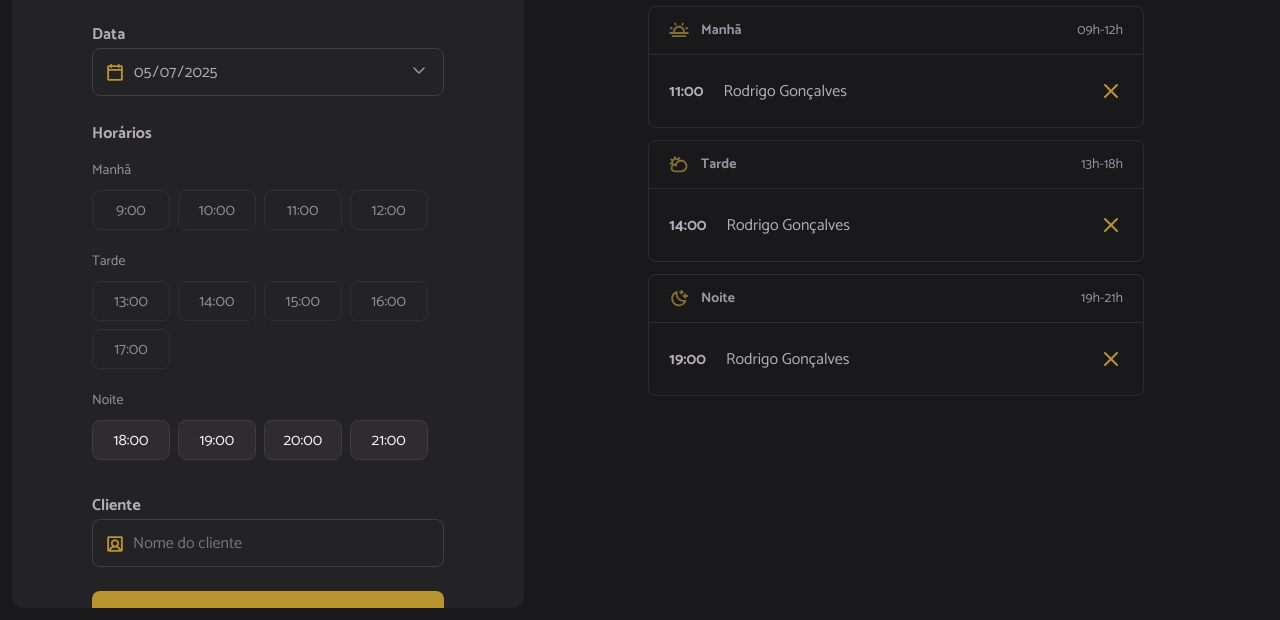
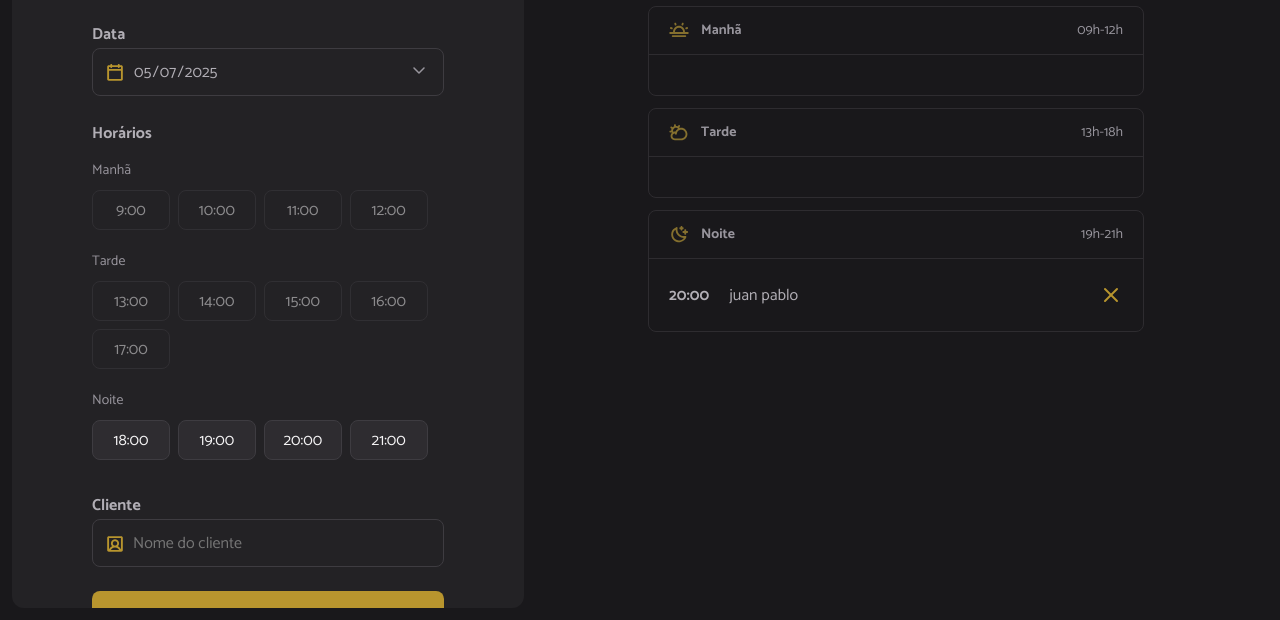
Before and after one commit to juanpablolpf/hairday-template-main, a website built with webpack: page index.html in a window 1280 px wide. Shown: the part 180-800 px from the top of the page. Built offline with nearby package versions, Linux system fonts and the light colour scheme; data requests are answered from the project's data file.

Commit message:
rendering the day's schedules

```diff
--- a/src/modules/schedules/load.js
+++ b/src/modules/schedules/load.js
@@ -1,4 +1,5 @@
 import {scheduleFetchByDay} from "../../services/schedule-fetch-by-day.js"
+import {schedulesShow} from "../schedules/show.js"
 import {hoursLoad} from "../form/hours-load.js"
 
 const selectedDate = document.getElementById("date")
@@ -10,7 +11,9 @@ export async function schedulesDay(){
 
     //buscar na API os agendamentos
     const dailySchedules = await scheduleFetchByDay ({date})
-    console.log(dailySchedules)
+
+    //exibe os agendamentos
+    schedulesShow({dailySchedules})
 
     // Renderiza as horas disponíveis
     hoursLoad({date})
--- /dev/null
+++ b/src/modules/schedules/show.js
@@ -0,0 +1,55 @@
+import dayjs from "dayjs";
+
+//seleciona as sessoes manha, tarde e noite
+const periodMorning = document.getElementById("period-morning")
+const periodAfternoon = document.getElementById("period-afternoon")
+const periodNight = document.getElementById("period-night")
+
+export function schedulesShow({ dailySchedules }) {
+    try {
+        //limpa a lista
+        periodMorning.innerHTML = ""
+        periodAfternoon.innerHTML = ""
+        periodNight.innerHTML = ""
+
+        // renderizar os agendamentos por periodo
+        dailySchedules.forEach((schedule) => {
+            const item = document.createElement("li")
+            const time = document.createElement("strong")
+            const name = document.createElement("span")
+
+            // adiconar o id do agendamento
+            item.setAttribute("data-id", schedule.id)
+
+            time.textContent = dayjs(schedule.when).format("HH:mm")
+            name.textContent = schedule.name
+
+            //cria icone de cancelar aggendamento
+            const cancelIcon = document.createElement("img")
+            cancelIcon.classList.add("cancel-icon")
+            cancelIcon.setAttribute("src", "./src/assets/cancel.svg")
+            cancelIcon.setAttribute("alt", "Cancelar")
+
+            //adcionar tempo , nome e icone no item
+            item.append(time, name, cancelIcon)
+
+            //obtem somente a hora
+            const hour = dayjs(schedule.when).hour()
+
+            //renderizar o agendamento na sessão(manha, tarde e noite)
+            if(hour <= 12) {
+                periodMorning.appendChild(item)
+            }else if (hour > 12 && hour <= 18){
+                periodAfternoon.appendChild(item)
+            }else {
+                periodNight.appendChild(item)
+            }
+
+        })
+
+
+    } catch (error) {
+        alert("Não foi possível exibir os agendamentos")
+        console.log(error)
+    }
+}
```
Also changed, not shown: index.html (+6 -6 lines).
